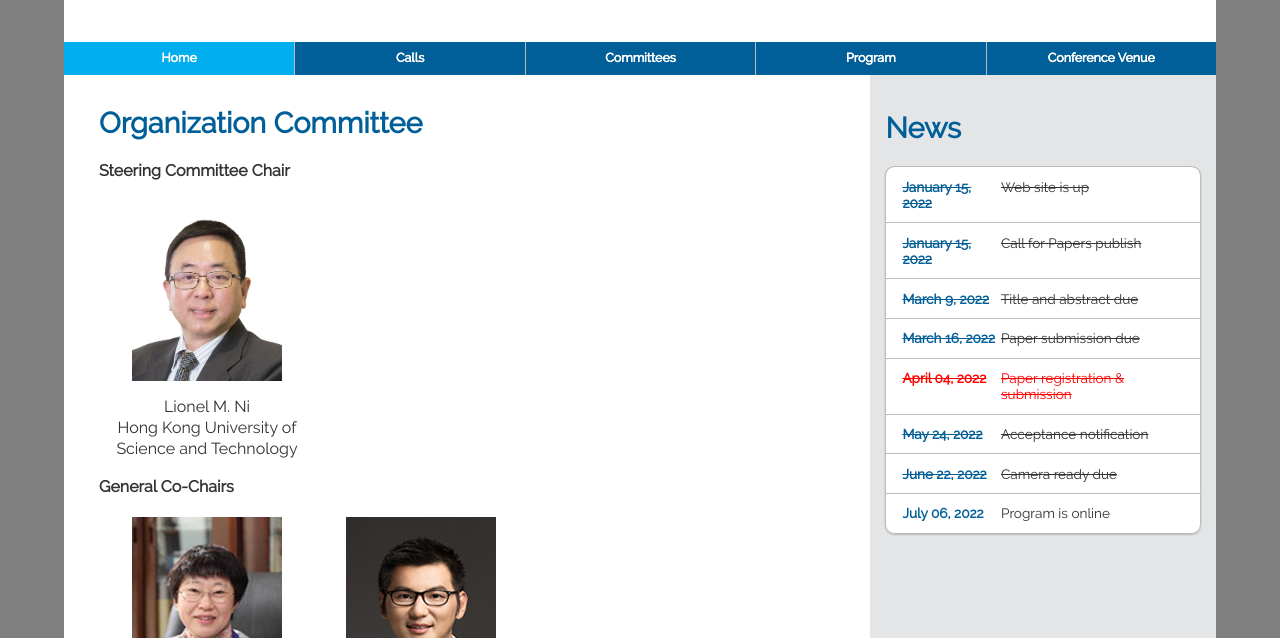
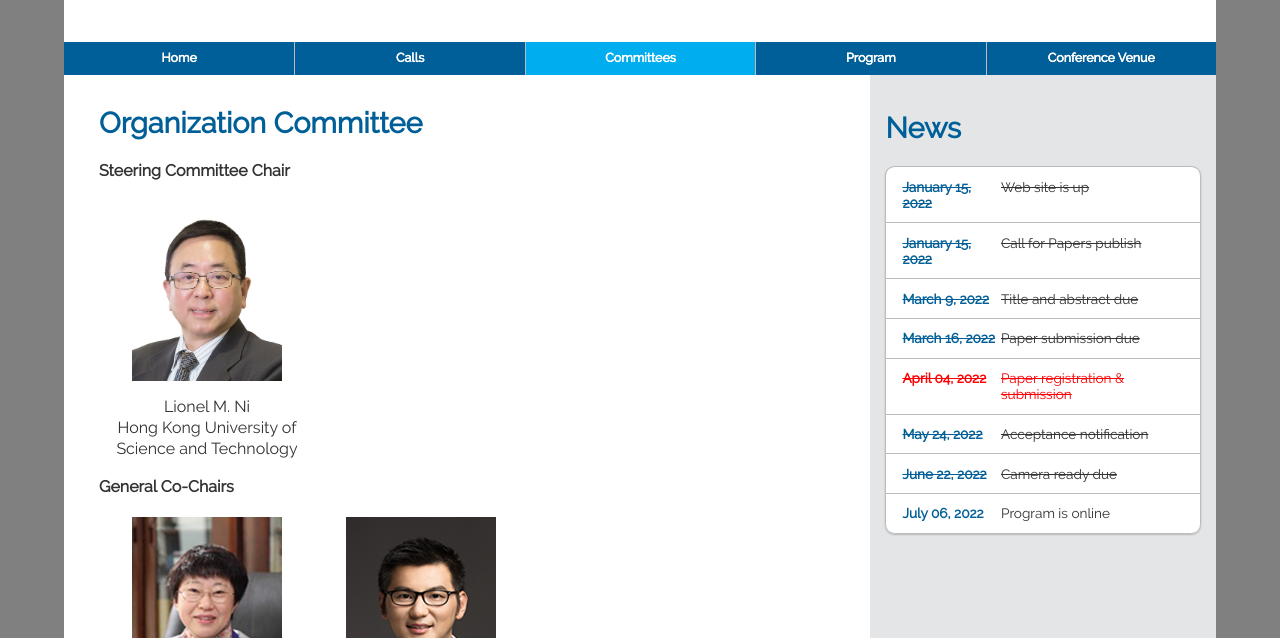
Before and after one commit to Ujn-org/IEEE-ICAIIC, a plain HTML site: page OrganizationCommittee.html in a window 1280 px wide. Shown: the part 162-800 px from the top of the page. Drawn offline with Linux system fonts and the light colour scheme.

Commit message:
Update OrganizationCommittee.html

```diff
--- a/OrganizationCommittee.html
+++ b/OrganizationCommittee.html
@@ -117,7 +117,7 @@
 
 <div data-role="navbar" style="width:100%;max-width: 1200px;" class="ui-navbar" role="navigation">
   <ul class="mybar ui-grid-d">
-    <li class="ui-block-a"><a href="./index.html" class="mybar-item btn-selected-ui ui-link ui-btn">Home</a></li>
+    <li class="ui-block-a"><a href="./index.html" class="mybar-item ui-link ui-btn">Home</a></li>
     <li class="ui-block-b">
       <div class="dropdown">
         <a class="mybar-item dropbtn  ui-link ui-btn" href="javascript:void(0)">Calls</a>
@@ -131,7 +131,7 @@
     </li>
     <li class="ui-block-e">
       <div class="dropdown">
-        <a class="mybar-item dropbtn  ui-link ui-btn" href="./Organization Committee.html">Committees</a>
+        <a class="mybar-item dropbtn  ui-link btn-selected-ui ui-btn" href="./Organization Committee.html">Committees</a>
         <div class="dropdown-content">
           <a href="./OrganizationCommittee.html" class="ui-link ui-btn">Organization Committee</a>
           <a href="./TechnicalProgramCommittee.html" class="ui-link ui-btn">Technical Program Committee</a>
```
